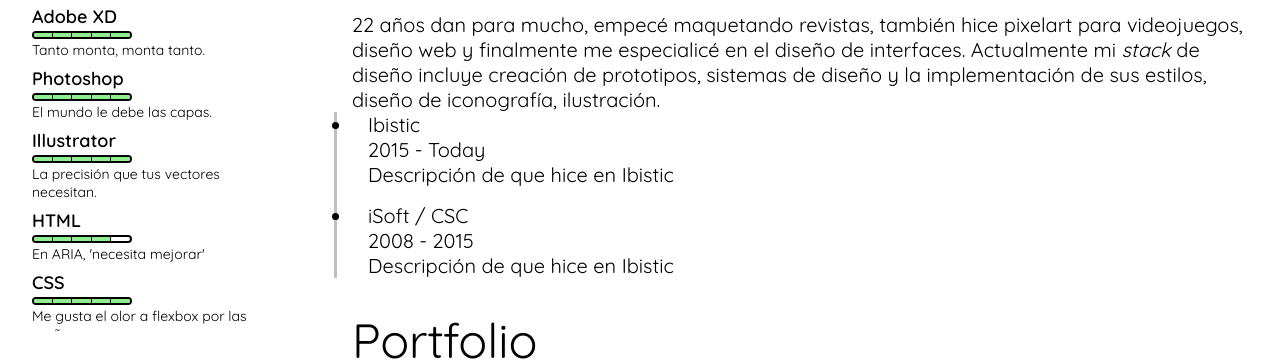
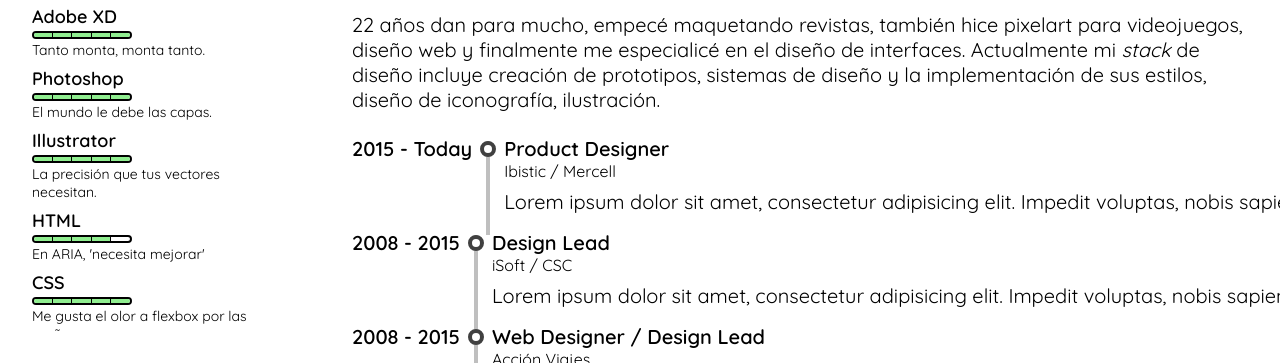
Before and after one commit to doctorsirius/portfolio, a plain HTML site: page index.html in a window 1280 px wide. Shown: the part 437-800 px from the top of the page. Drawn offline with Linux system fonts and the light colour scheme.

Commit message:
Timeline preliminary styles

```diff
--- a/index.html
+++ b/index.html
@@ -162,7 +162,7 @@
             Un poquito sobre mí
           </div>
           <div class="paragraph">
-            Apasionado
+            Digital product guy.
             <details>
               <summary>Pero si de verdad tienes curiosidad por saber cómo llegué hasta aquí, lee esto </summary>
               Todo empezó hace unos 4.500 millones de años, la Tierra era una inmensa bola de fuego y ... creo que
@@ -181,18 +181,56 @@
             me especialicé en el diseño de interfaces. Actualmente mi <em>stack</em> de diseño incluye creación de
             prototipos, sistemas de diseño y la implementación de sus estilos,
             diseño de iconografía, ilustración.
-            <ul class="timeline">
-              <li>
-                <div class="company">Ibistic</div>
-                <div class="range">2015 - Today</div>
-                <div class="job-description">Descripción de que hice en Ibistic</div>
-              </li>
-              <li>
-                <div class="company">iSoft / CSC</div>
-                <div class="range">2008 - 2015</div>
-                <div class="job-description">Descripción de que hice en Ibistic</div>
-              </li>
-            </ul>
+            <div class="timeline">
+              <div class="milestone">
+                <div class="date">2015 - Today</div>
+                <div class="marker"></div>
+                <div class="details">
+                  <div class="job-title">Product Designer</div>
+                  <div class="company">Ibistic / Mercell </div>
+                  <div class="job-description">Lorem ipsum dolor sit amet, consectetur adipisicing elit. Impedit
+                    voluptas,
+                    nobis sapiente expedita fugiat odio optio qui obcaecati amet inventore nam! Consectetur facere earum
+                    sit, voluptas rem blanditiis eos esse!</div>
+                </div>
+              </div>
+              <div class="milestone">
+                <div class="date">2008 - 2015</div>
+                <div class="marker"></div>
+                <div class="details">
+                  <div class="job-title">Design Lead</div>
+                  <div class="company">iSoft / CSC</div>
+                  <div class="job-description">Lorem ipsum dolor sit amet, consectetur adipisicing elit. Impedit
+                    voluptas,
+                    nobis sapiente expedita fugiat odio optio qui obcaecati amet inventore nam! Consectetur facere earum
+                    sit, voluptas rem blanditiis eos esse!</div>
+                </div>
+              </div>
+              <div class="milestone">
+                <div class="date">2008 - 2015</div>
+                <div class="marker"></div>
+                <div class="details">
+                  <div class="job-title">Web Designer / Design Lead</div>
+                  <div class="company">Acción Viajes</div>
+                  <div class="job-description">Lorem ipsum dolor sit amet, consectetur adipisicing elit. Impedit
+                    voluptas,
+                    nobis sapiente expedita fugiat odio optio qui obcaecati amet inventore nam! Consectetur facere earum
+                    sit, voluptas rem blanditiis eos esse!</div>
+                </div>
+              </div>
+              <div class="milestone">
+                <div class="date">2008 - 2015</div>
+                <div class="marker"></div>
+                <div class="details">
+                  <div class="job-title">Product Designer</div>
+                  <div class="company">Grupo M2</div>
+                  <div class="job-description">Lorem ipsum dolor sit amet, consectetur adipisicing elit. Impedit
+                    voluptas,
+                    nobis sapiente expedita fugiat odio optio qui obcaecati amet inventore nam! Consectetur facere earum
+                    sit, voluptas rem blanditiis eos esse!</div>
+                </div>
+              </div>
+            </div>
           </div>
         </div>
         <div id="my-work" class="section">
--- a/styles.scss
+++ b/styles.scss
@@ -308,7 +308,7 @@ body {
 
 .paragraph {
   font-size: 20px;
-  .gallery {
+  .gallery, .timeline {
     margin-top: 24px;
   }
 }
@@ -373,21 +373,62 @@ strong {
   }
 }
 
+
 .timeline {
-  // list-style-position: inside;
-  position: relative;
-  &::before {
-    content: "";
-    left: -18px;
-    z-index: -1;
-    position: absolute;
-    height: 100%;
-    width: 3px;
-    background-color: hsl(220, 0%, 75%);
+  display: flex;
+  flex-direction: column;
+}
+
+.milestone {
+  display: flex;
+  justify-content: space-between;
+  .date {
+    display: flex;
+    flex: 1 0 auto;
+    justify-content: flex-end;
+    text-align: right;
+    font-weight: 600;
+    margin-right: 8px;
   }
-  li {
-    padding-left: 16px;
-    margin-bottom: 16px;
-
+  .marker {
+    display: flex;
+    // flex: 0 0 16px;
+    justify-content: center;
+    position: relative;
+    padding-top: 5px;
+    &::before {
+      content: "";
+      width: 16px;
+      height: 16px;
+      border-radius: 50%;
+      border: 4px solid hsl(220, 0%, 25%);
+      background-color: white;
+    }
+  }
+  &:not(:last-child) {
+    .marker::after {
+        content: "";
+        width: 4px;
+        height: 100%;
+        background-color: hsl(220, 0%, 75%);
+        position: absolute;
+        z-index: -1;
+      }
+    }
+  .details {
+    display: flex;
+    flex-direction: column;
+    flex: 1 0 auto;
+    margin-left: 8px;
+    .job-title {
+      font-weight: 600;
+    }
+    .company {
+      font-size: 16px;
+    }
+    .job-description {
+      margin-top: 8px;
+      margin-bottom: 16px;
+    }
   }
 }
```
Also changed, not shown: styles.css, 1 other file.
